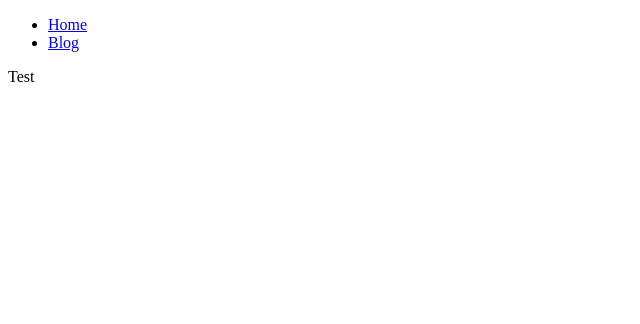
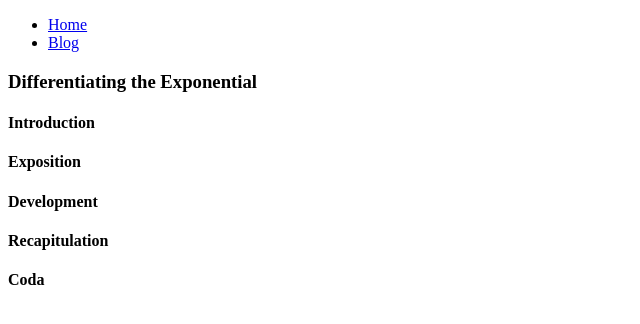
Before and after one commit to StephenTMao/StephenTMao.github.io, a Gatsby site: page /blogs/exponential-derivative in a window 1280 px wide. Shown: the whole page, without its empty margins (0-640 px from the left). Built offline with nearby package versions, Linux system fonts and the light colour scheme; Gatsby itself is replaced by a stand-in of ours.

Commit message:
ready to blog

```diff
--- a/package.json
+++ b/package.json
@@ -16,14 +16,13 @@
     "deploy": "gatsby build && gh-pages -d public -b main"
   },
   "dependencies": {
-    "better-react-mathjax": "^2.0.3",
     "gatsby": "^5.13.6",
     "gatsby-plugin-image": "^3.13.1",
     "gatsby-plugin-sharp": "^5.13.1",
     "gatsby-source-filesystem": "^5.13.1",
     "react": "^18.2.0",
     "react-dom": "^18.2.0",
-    "react-latex-next": "^3.0.0"
+    "better-react-mathjax": "^2.0.3"
   },
   "devDependencies": {
     "gh-pages": "^6.1.1"
--- a/src/pages/blogs/exponential-derivative.js
+++ b/src/pages/blogs/exponential-derivative.js
@@ -4,9 +4,12 @@ import BlogLayout from "../../components/BlogLayout";
 const exp_deriv_blog = () => {
     return (
         <BlogLayout>
-            <p>
-                Test
-            </p>
+            <h3>Differentiating the Exponential</h3>
+            <h4>Introduction</h4>
+            <h4>Exposition</h4>
+            <h4>Development</h4>
+            <h4>Recapitulation</h4>
+            <h4>Coda</h4>
         </BlogLayout>
     );
 };
```
